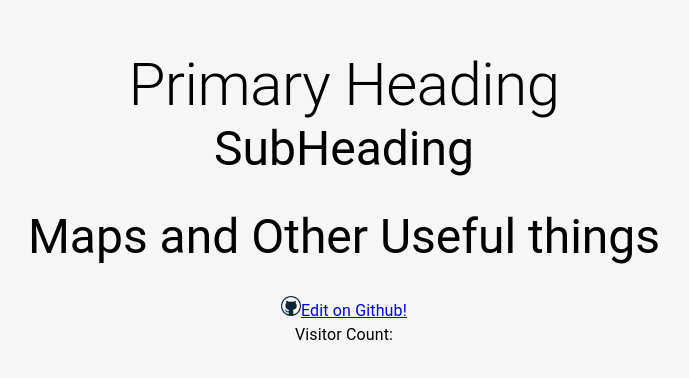
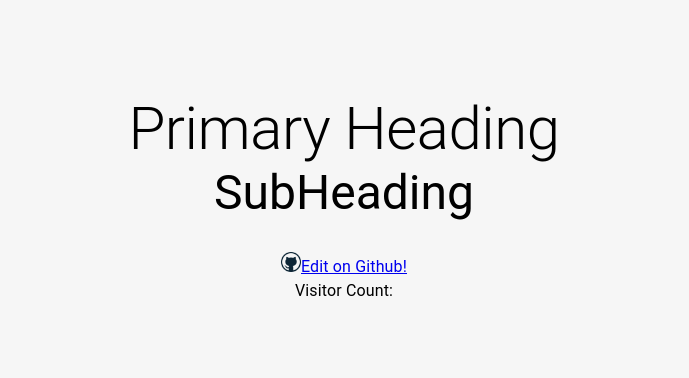
Before and after one commit to chrishart0/gsd-aws-cdk-serverless-example, a React (Create React App) app in the folder frontend/: page / in a window 1280 px wide. Shown: the part 202-580 px from the top of the page, without its empty margins (296-985 px from the left). Built offline with nearby package versions, Linux system fonts and the light colour scheme; no server answers.

Commit message:
fix _prep-env command

```diff
--- a/frontend/src/App.js
+++ b/frontend/src/App.js
@@ -38,10 +38,6 @@ function App() {
             SubHeading
           </Typography>
           <br/>
-          <Typography variant='h3'>
-            Maps and Other Useful things
-          </Typography>
-          <br/>
           <Typography className='footer'> <a href='https://github.com/chrishart0/gsd-aws-cdk-serverless-example' target="_blank" rel="noreferrer">
             <img height={20} src={githubLogo} alt='Logo'/>
             Edit on Github!
```
Also changed, not shown: 2 other files (tests, documents, lock files or other folders).
